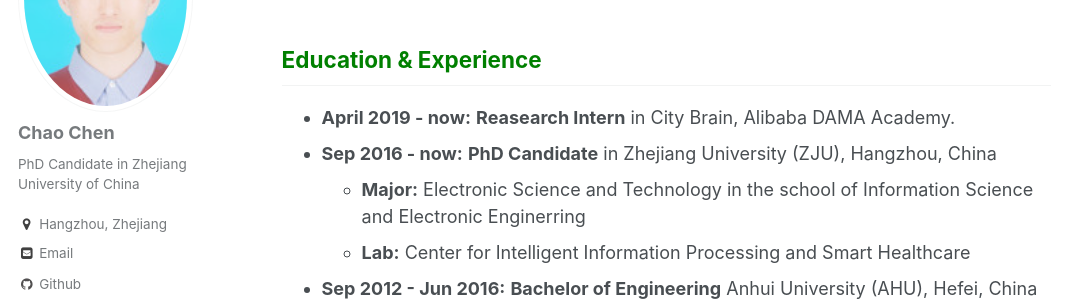
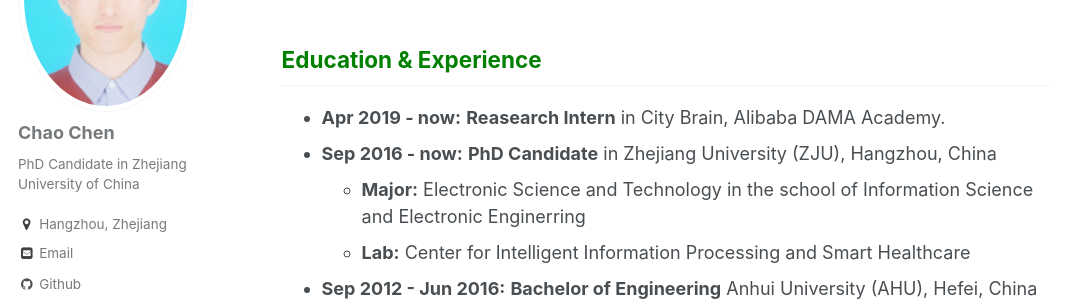
Before and after one commit to chenchao666/chenchao666.github.io, a Jekyll site: the page built from _pages/about.md, in a window 1280 px wide and 900 px high, scrolled down 303 px. Shown: the part 153-454 px from the top of the window, without its empty margins (0-1087 px from the left). Built offline with Jekyll 4.4.1, drawn with Linux system fonts in a browser that asks for light colours; some web fonts are replaced.

Commit message:
Update about.md

```diff
--- a/_pages/about.md
+++ b/_pages/about.md
@@ -15,7 +15,7 @@ redirect_from:
 My research interests cover a range of issues : **Statistics and Optimization**, **Deep Learning**, **Transfer Learning**, and their Applications in Computer Vision and Biomedical Informatics. Currently, I am working on Domain Adaptation and their applications to semantic segmentation.
 
 ## <span style="color: green"> Education & Experience </span>
-* **April 2019 - now:** **Reasearch Intern** in City Brain, Alibaba DAMA Academy.
+* **Apr 2019 - now:** **Reasearch Intern** in City Brain, Alibaba DAMA Academy.
 * **Sep 2016 - now:** **PhD Candidate** in Zhejiang University (ZJU), Hangzhou, China
   - **Major:**  Electronic Science and Technology in the school of Information Science and Electronic Enginerring
   - **Lab:** Center for Intelligent Information Processing and Smart Healthcare
```
